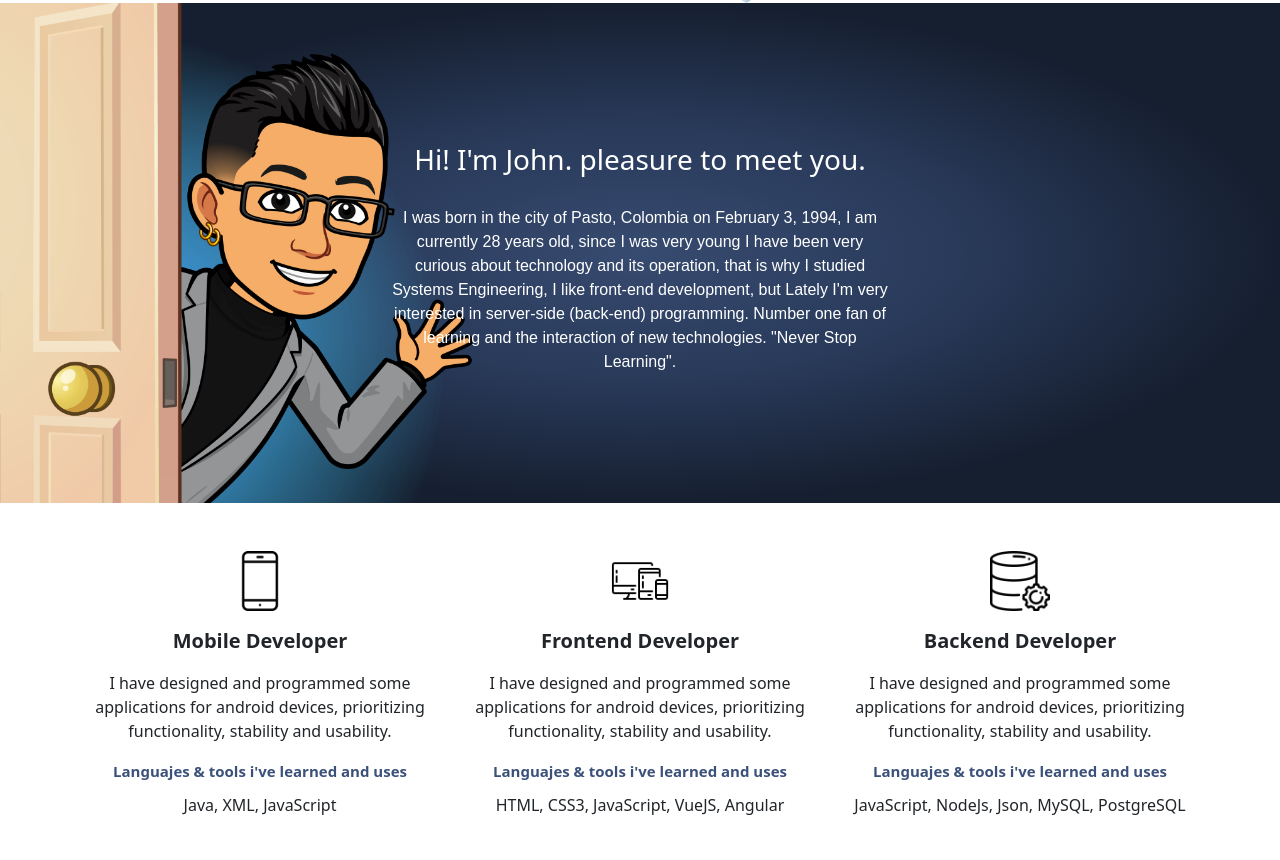
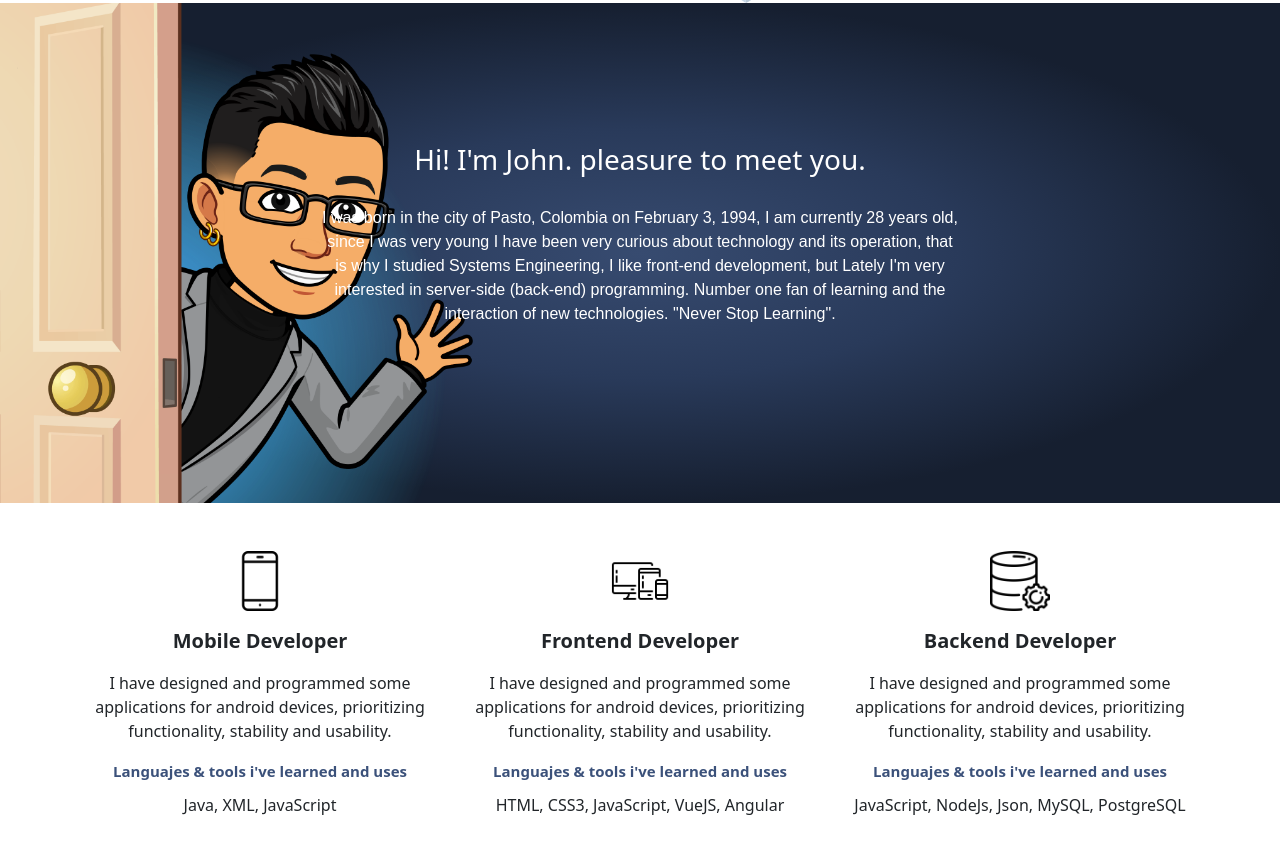
Before and after one commit to JohnFreddyTutistar/John-portfolio, a plain HTML site: page index.html in a window 1280 px wide. Shown: the part 1909-2769 px from the top of the page. Drawn offline with nearby package versions, Linux system fonts and the light colour scheme.

Commit message:
quitando un with de about me

```diff
--- a/css/style.css
+++ b/css/style.css
@@ -69,7 +69,7 @@ a{
 }
 
 .about-me {
-    width: 500px;
+    /*  */
     height: 220px;
     position: absolute;
     top: 50%;
```
